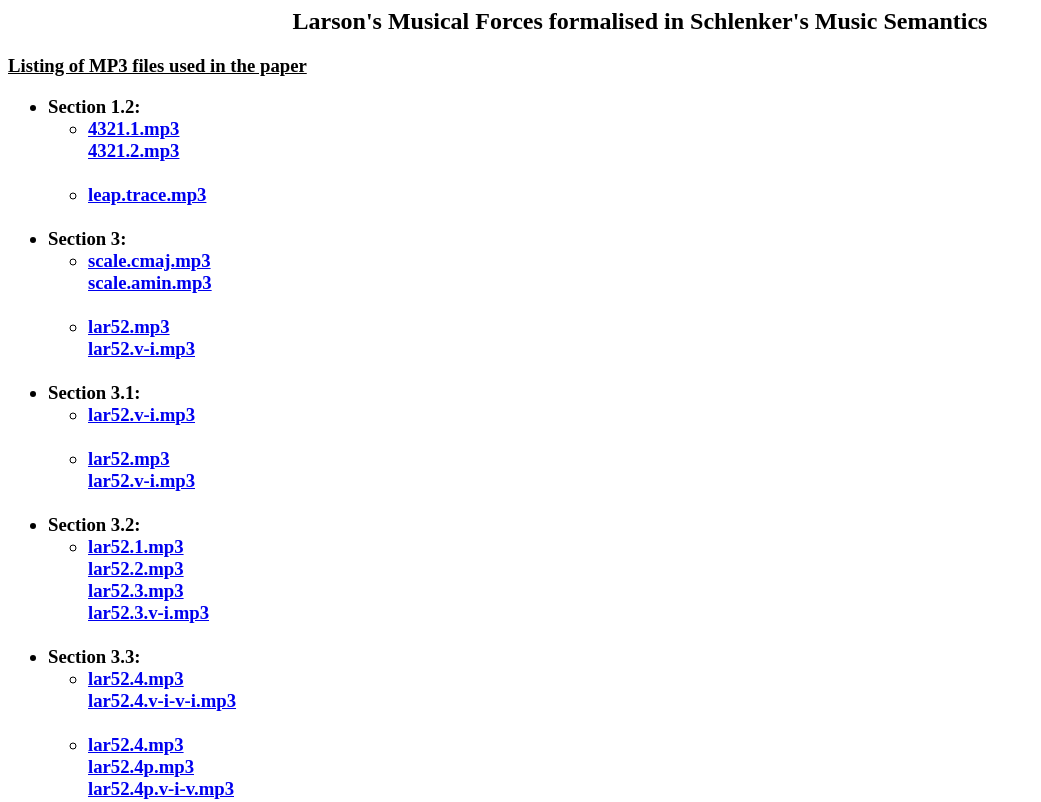
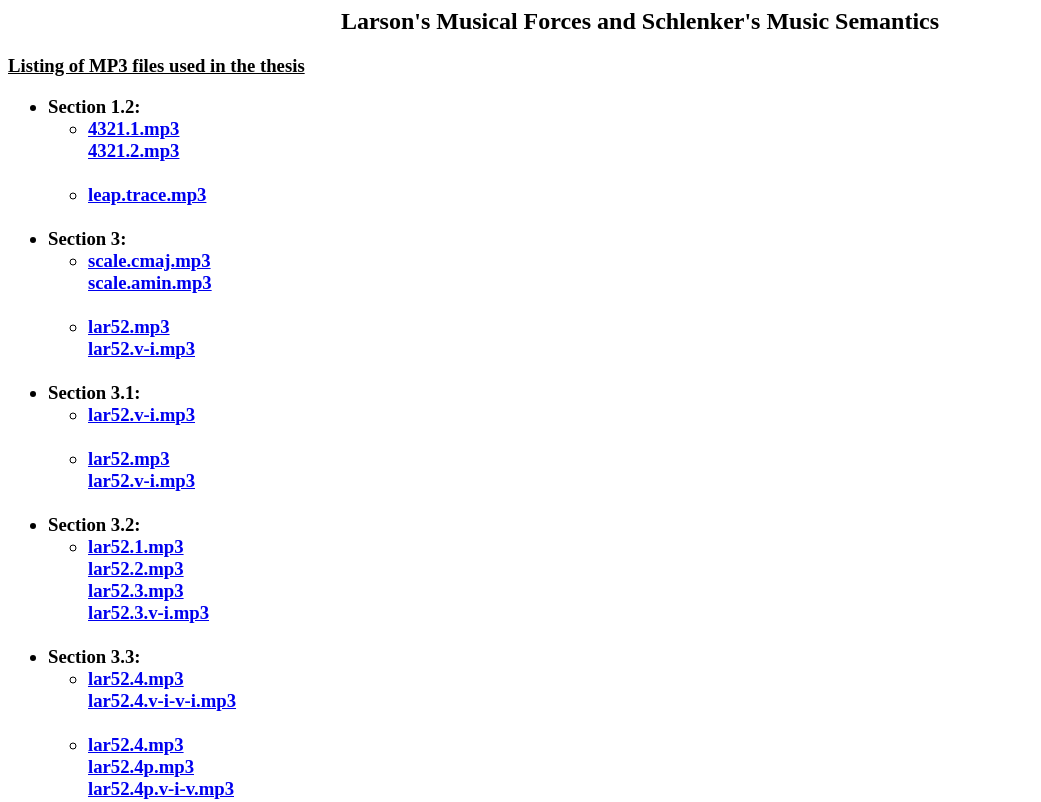
Before and after one commit to mickdeneeve/mickdeneeve.github.io, a plain HTML site: page ac/ma/ex/index.html in a window 1280 px wide. Shown: the top 802 px of the page, without its empty margins (0-1041 px from the left). Drawn offline with Linux system fonts and the light colour scheme.

Commit message:
CP+EDIT byb.htm index.html

```diff
--- a/ac/ma/ex/index.html
+++ b/ac/ma/ex/index.html
@@ -1,10 +1,10 @@
 <html>
 <head>
-  <title>Larson's Musical Forces formalised in Schlenker's Music Semantics (MP3s)</title>
+  <title>Larson's Musical Forces and Schlenker's Music Semantics (MP3s)</title>
 </head>
 <body>
-  <h2><center>Larson's Musical Forces formalised in Schlenker's Music Semantics<center></h2>
-  <h3><u>Listing of MP3 files used in the paper</u><h3>
+  <h2><center>Larson's Musical Forces and Schlenker's Music Semantics<center></h2>
+  <h3><u>Listing of MP3 files used in the thesis</u><h3>
   <ul>
     <li>Section 1.2:</li>
       <ul>
```
